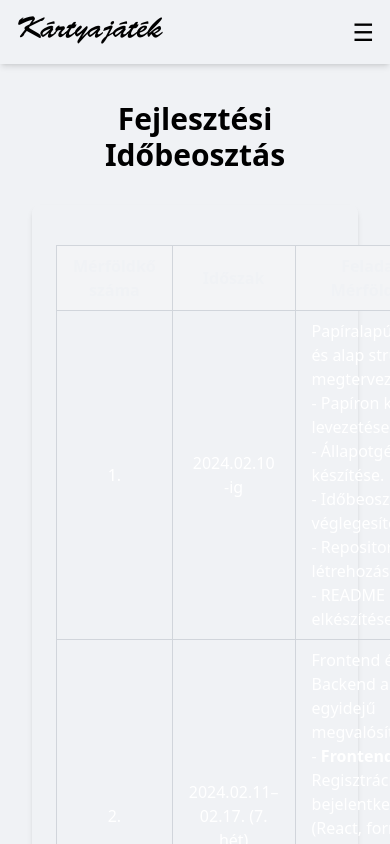
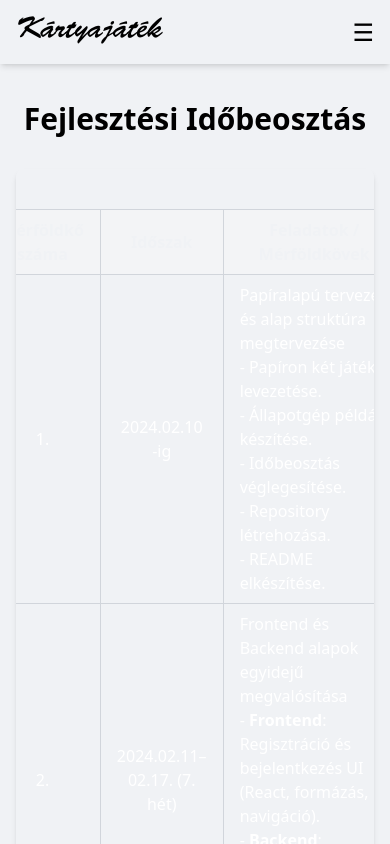
Before and after one commit to KaszasZsolt/szakdolgozat, a React (Vite) app in the folder megvalositas/client/: page / in a window 390 px wide. Built offline with nearby package versions, Linux system fonts and the light colour scheme.

Commit message:
fix: Home oldal responsív elrendezésének javítása

```diff
--- a/megvalositas/client/src/pages/Home.tsx
+++ b/megvalositas/client/src/pages/Home.tsx
@@ -78,15 +78,15 @@ const Home = () => {
   ];
 
   return (
-    <div className="bg-white lg:px-[22vw] md:px-20 px-8 pt-[12vh] pb-[4vh]">
+    <div className="bg-white lg:px-[22vw] md:px-16 sm:px-10 px-4 pt-[12vh] pb-[4vh]">
       {/* Fő cím */}
       <h1 className="text-3xl font-bold text-primary text-center text-white">
         {t("news.title", "Fejlesztési Időbeosztás")}
       </h1>
 
       {/* Időbeosztás */}
-      <div className="mt-8 p-6 bg-color-motto rounded-lg shadow-md">
-        <table className="w-full mt-4 border-collapse border border-gray-300">
+      <div className="mt-8 p-6 bg-color-motto rounded-lg shadow-md overflow-x-auto flex justify-center">
+        <table className="min-w-full mt-4 border-collapse border border-gray-300">
           <thead>
             <tr className="bg-gray-100">
               <th className="border border-gray-300 px-4 py-2">
```
